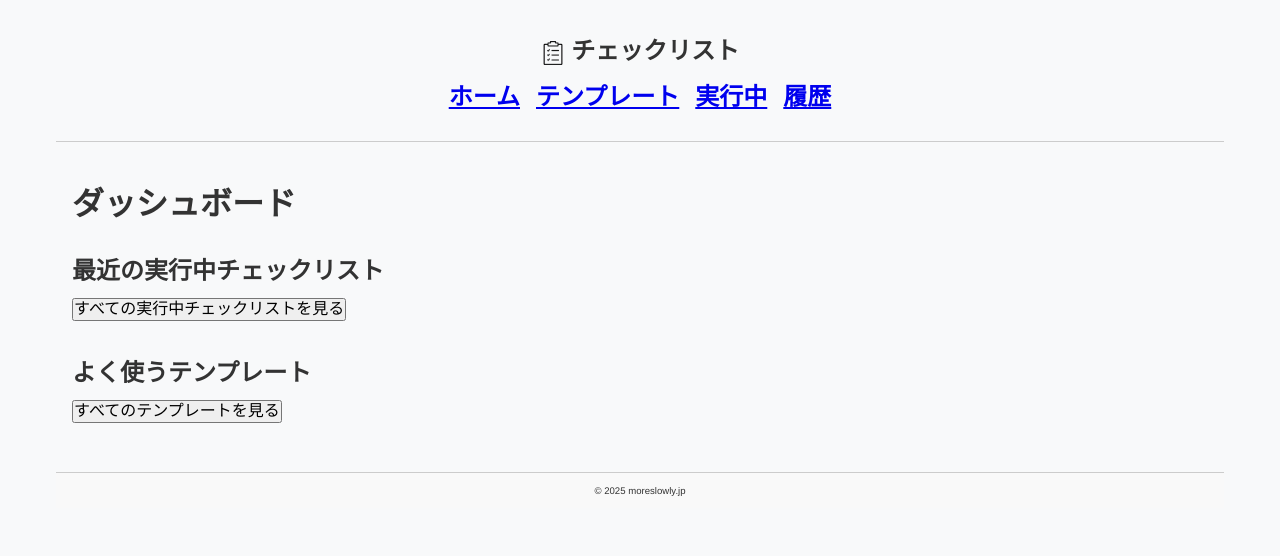
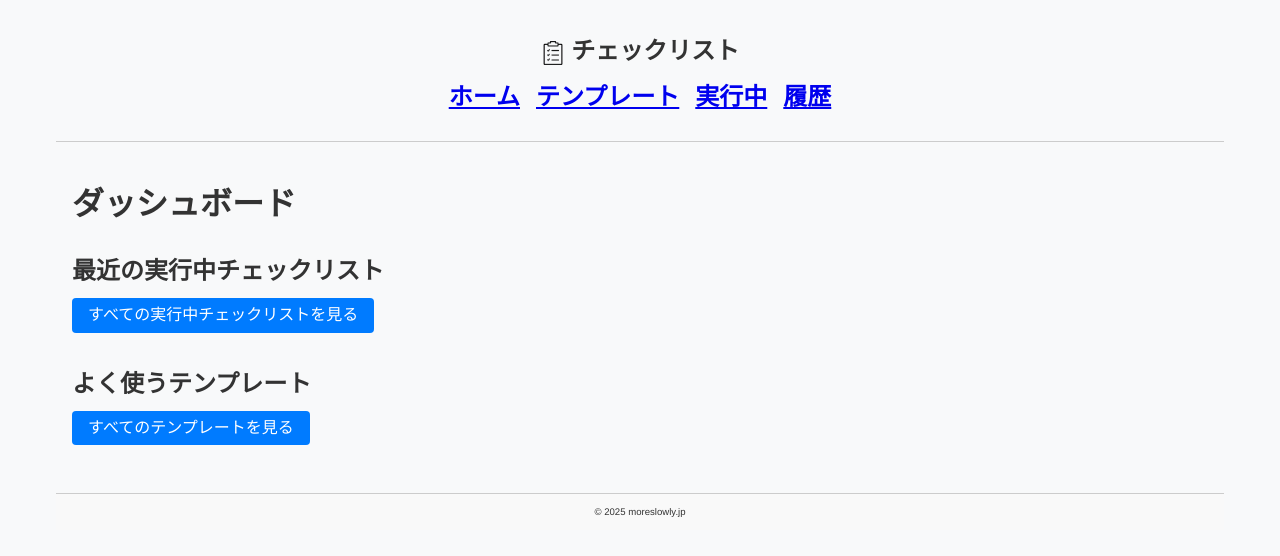
Before and after one commit to hgwr/check-list-app, a Vue app: page / in a window 1280 px wide. Shown: the top 556 px of the page. Built offline with nearby package versions, Linux system fonts and the light colour scheme.

Commit message:
ボタン

```diff
--- a/src/style.css
+++ b/src/style.css
@@ -34,6 +34,41 @@ body {
   padding: 0.5rem 0;
 }
 
+button,
+input[type="button"],
+input[type="submit"],
+input[type="reset"] {
+  -webkit-appearance: none; /* SafariなどのWebKit系ブラウザの独自スタイルを無効化 */
+  -moz-appearance: none;    /* Firefoxの独自スタイルを無効化（必要に応じて）*/
+  appearance: none;         /* 共通プロパティ */
+}
+
+button {
+  display: inline-block;
+  padding: 0.5rem 1rem;
+  border: none;
+  border-radius: 4px;
+  background-color: var(--primary-color);
+  color: #fff;
+  font-size: var(--body-size);
+  cursor: pointer;
+  transition: background-color 0.2s, box-shadow 0.2s;
+}
+
+button:hover {
+  background-color: #0069d9; /* 例として少し暗め */
+  box-shadow: 0 2px 6px rgba(0, 0, 0, 0.2);
+}
+
+button:focus {
+  outline: none; /* 独自フォーカススタイルを付けるなら削除しても良い */
+  box-shadow: 0 0 0 3px rgba(0, 123, 255, 0.5); /* 代わりに薄いフォーカスリングを表示する例 */
+}
+
+button:active {
+  transform: scale(0.98);
+}
+
 .btn {
   padding: 0.5rem 1rem;
   border: none;
```
